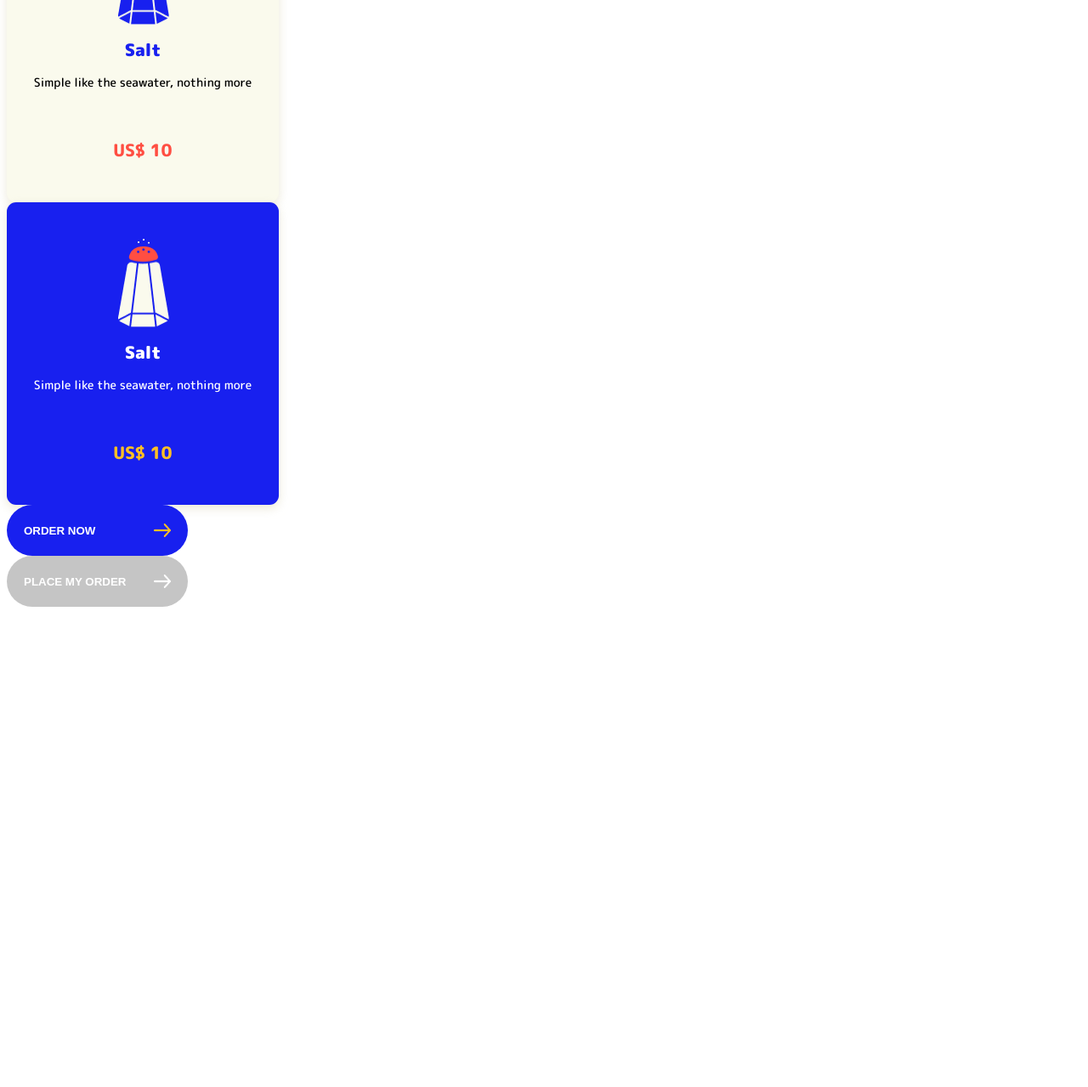
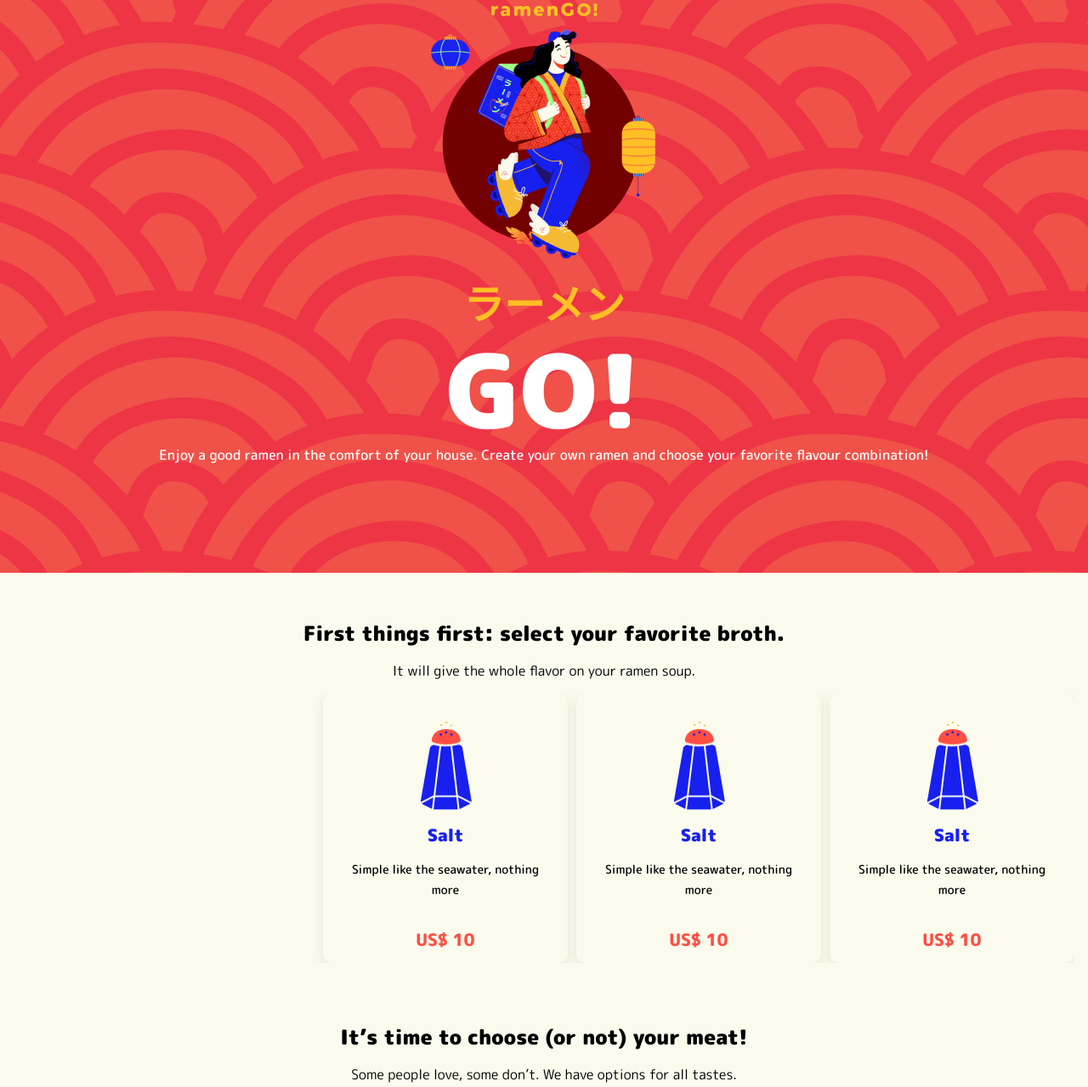
Before and after one commit to ugabb/ramen-go, a website built with Vite: page index.html in a window 1280 px wide. Shown: the part 126-1405 px from the top of the page at 85% size. Before the commit the page ends 848 px from the top, so only its background shows below. Built offline with nearby package versions, Linux system fonts and the light colour scheme.

Commit message:
feat: add main page

```diff
--- a/index.html
+++ b/index.html
@@ -7,13 +7,35 @@
   <meta name="viewport" content="width=device-width, initial-scale=1.0" />
   <link rel="stylesheet" href="./src/styles/button.css" />
   <link rel="stylesheet" href="./src/styles/card.css" />
+  <link rel="stylesheet" href="./src/styles/carousel.css" />
   <link rel="stylesheet" href="./src/style.css" />
+  <link rel="stylesheet" href="node_modules/@glidejs/glide/dist/css/glide.core.min.css">
+  <link rel="stylesheet" href="./node_modules/@splidejs/splide/dist/css/splide-core.min.css">
+
+  <!-- <link rel="stylesheet" href="node_modules/@glidejs/glide/dist/css/glide.theme.min.css"> -->
   <title>Ramen Go</title>
 </head>
 
 <body>
-  <div>
+  <main>
+    <div class="home">
+      <img src="/ramen-go-logo.png" alt="Ramen Go logo">
+      <img src="/Ilustracao.png" alt="Ramen Go logo">
+      <h2 class="ramen">ラーメン</h2>
+      <h1 class="go-title">GO!</h1>
+      <p class="home-description">Enjoy a good ramen in the comfort of your house. Create your own ramen and choose your
+        favorite flavour
+        combination!</p>
+    </div>
 
+
+    <div class="select">
+      <h4>First things first: select your favorite broth.</h4>
+      <p>It will give the whole flavor on your ramen soup. </p>
+      <section class="splide broth-slider" aria-label="Broth Slider">
+        <div class="splide__track">
+          <ul class="splide__list">
+            <li class="splide__slide">
               <div class="card-primary">
                 <div class="card-content">
                   <img class="card-image" src="/assets/salt/inactive.png" alt="ramen" />
@@ -22,25 +44,88 @@
                 </div>
                 <p class="card-price">US$ 10</p>
               </div>
-    <div class="card-secondary">
+            </li>
+            <li class="splide__slide">
+              <div class="card-primary">
                 <div class="card-content">
-        <img class="card-image" src="/assets/salt/active.png" alt="ramen" />
+                  <img class="card-image" src="/assets/salt/inactive.png" alt="ramen" />
                   <h1 class="card-title">Salt</h1>
                   <p class="card-description">Simple like the seawater, nothing more </p>
                 </div>
                 <p class="card-price">US$ 10</p>
               </div>
+            </li>
+            <li class="splide__slide">
+              <div class="card-primary">
+                <div class="card-content">
+                  <img class="card-image" src="/assets/salt/inactive.png" alt="ramen" />
+                  <h1 class="card-title">Salt</h1>
+                  <p class="card-description">Simple like the seawater, nothing more </p>
+                </div>
+                <p class="card-price">US$ 10</p>
+              </div>
+            </li>
+          </ul>
+        </div>
+      </section>
+    </div>
 
-    <button class="btn-primary">
-      <p>order now</p>
-      <img src="/assets/arrow-yellow.png" alt="">
-    </button>
+
+    <div class="select">
+      <h4>It’s time to choose (or not) your meat!</h4>
+      <p>Some people love, some don’t. We have options for all tastes.</p>
+      <section class="splide meat-slider" aria-label="Meat Slider">
+        <div class="splide__track">
+          <ul class="splide__list">
+            <li class="splide__slide">
+              <div class="card-primary">
+                <div class="card-content">
+                  <img class="card-image" src="/assets/salt/inactive.png" alt="ramen" />
+                  <h1 class="card-title">Salt</h1>
+                  <p class="card-description">Simple like the seawater, nothing more </p>
+                </div>
+                <p class="card-price">US$ 10</p>
+              </div>
+            </li>
+            <li class="splide__slide">
+              <div class="card-primary">
+                <div class="card-content">
+                  <img class="card-image" src="/assets/salt/inactive.png" alt="ramen" />
+                  <h1 class="card-title">Salt</h1>
+                  <p class="card-description">Simple like the seawater, nothing more </p>
+                </div>
+                <p class="card-price">US$ 10</p>
+              </div>
+            </li>
+            <li class="splide__slide">
+              <div class="card-primary">
+                <div class="card-content">
+                  <img class="card-image" src="/assets/salt/inactive.png" alt="ramen" />
+                  <h1 class="card-title">Salt</h1>
+                  <p class="card-description">Simple like the seawater, nothing more </p>
+                </div>
+                <p class="card-price">US$ 10</p>
+              </div>
+            </li>
+          </ul>
+        </div>
+      </section>
+    </div>
+
+
+    <div class="button-container-center">
       <button class="btn-secondary">
         <p>Place my order</p>
         <img src="/assets/arrow-white.png" alt="">
       </button>
     </div>
+
+  </main>
+
+
+
   <script type="module" src="/src/main.ts"></script>
+  <script src="path-to-the-file/splide.min.js"></script>
 </body>
 
 </html>
--- a/package.json
+++ b/package.json
@@ -9,7 +9,11 @@
     "preview": "vite preview"
   },
   "devDependencies": {
+    "@types/glidejs__glide": "^3.6.5",
     "typescript": "^5.2.2",
     "vite": "^5.2.0"
+  },
+  "dependencies": {
+    "@glidejs/glide": "^3.6.1"
   }
 }
--- a/src/main.ts
+++ b/src/main.ts
@@ -1,24 +1,34 @@
-import './style.css'
-import typescriptLogo from './typescript.svg'
-import viteLogo from '/vite.svg'
-import { setupCounter } from './counter.ts'
+import Splide from "@splidejs/splide";
 
-document.querySelector<HTMLDivElement>('#app')!.innerHTML = `
-  <div>
-    <a href="https://vitejs.dev" target="_blank">
-      <img src="${viteLogo}" class="logo" alt="Vite logo" />
-    </a>
-    <a href="https://www.typescriptlang.org/" target="_blank">
-      <img src="${typescriptLogo}" class="logo vanilla" alt="TypeScript logo" />
-    </a>
-    <h1>Vite + TypeScript</h1>
-    <div class="card">
-      <button id="counter" type="button"></button>
-    </div>
-    <p class="read-the-docs">
-      Click on the Vite and TypeScript logos to learn more
-    </p>
-  </div>
-`
+let brothSlider = new Splide(".broth-slider", {
+  perPage: 1,
+  gap: "0",
+  omitEnd: true,
+  focus: "center",
+  drag: "free",
+  snap: true,
+  arrows: false,
+  classes: {
+    pagination: "splide__pagination carousel-dot-container",
+    page: "splide__pagination__page carousel-dot",
+  },
+});
 
-setupCounter(document.querySelector<HTMLButtonElement>('#counter')!)
+brothSlider.mount();
+
+
+let meatSlider = new Splide(".meat-slider", {
+  perPage: 1,
+  gap: "0",
+  omitEnd: true,
+  focus: "center",
+  drag: "free",
+  snap: true,
+  arrows: false,
+  classes: {
+    pagination: "splide__pagination carousel-dot-container",
+    page: "splide__pagination__page carousel-dot",
+  },
+});
+
+meatSlider.mount();
--- a/src/style.css
+++ b/src/style.css
@@ -1,18 +1,84 @@
 @import url('https://fonts.googleapis.com/css2?family=M+PLUS+Rounded+1c:wght@100;300;400;500;700;800;900&family=Roboto:wght@400;700&display=swap');
+@import url("./styles/variables.css");
 
-:root{
+* {
   box-sizing: border-box;
   padding: 0;
   margin: 0;
+}
+
+body {
+  font-family: "M PLUS Rounded 1c", sans-serif;
+  background-color: var(--bg-color);
+  /* background-color: #ccc; */
+}
+
+main {
+  display: flex;
+  flex-direction: column;
+}
+
+.home {
+  display: flex;
+  align-items: center;
+  justify-content: center;
+  gap: 16px;
+  height: 100vh;
+  flex-direction: column;
+
+  padding: 20px 30px;
+
+  background-image: url("/assets/red-pattern.png");
+}
+
+.ramen {
+  font-size: 48px;
+  font-weight: 900;
+  color: var(--yellow-color);
+}
+
+.go-title {
+  font-size: 120px;
+  font-weight: 900;
+  line-height: 100px;
+  color: var(--white);
+}
+
+.home-description {
+  font-family: Rounded Mplus 1c;
+  font-size: 16px;
+  font-weight: 500;
+  line-height: 20px;
+  text-align: center;
+  color: var(--white);
+}
+
+.select {
+  display: flex;
+  flex-direction: column;
+  gap: 16px;
+  margin-top: 40px;
+  padding: 16px;
+}
+
+.select h4 {
+  font-size: 24px;
+  font-weight: 900;
+  line-height: 31px;
+  text-align: center;
+}
+
+.select p {
+  font-size: 16px;
+  font-weight: 400;
+  line-height: 24px;
+  text-align: center;
+}
 
 
-  --black-color: #000000;
-  --blue-color: #1820EF;
-  --red-color: #FF4E42;
-  --yellow-color: #FFC024;
-  --off-white-color: #FAFAED;
+.button-container-center {
+  display: flex;
+  justify-content: center;
+  align-items: center;
+  margin: 40px 0;
 }
-
-body{
-  font-family: "M PLUS Rounded 1c", sans-serif;
-}
--- a/src/styles/card.css
+++ b/src/styles/card.css
@@ -68,7 +68,7 @@
     gap: 18px;
     padding: 20px 16px;
 
-    width: 288px;
+    width: 100%;
     height: 316px;
 
     border-radius: 11px;
@@ -77,6 +77,10 @@
     background-color: var(--blue-color);
 
     box-shadow: 0px 4px 12px 0px #E0DBBF99;
+
+    @media screen and (min-width: 768px){
+        width: 288px;
+    }
 }
 
 .card-secondary .card-image {
--- /dev/null
+++ b/src/styles/carousel.css
@@ -0,0 +1,27 @@
+@import url("./variables.css");
+
+
+.carousel-dot-container {
+    display: flex;
+    gap: 1rem;
+}
+.carousel-dot {
+    width: 12px;
+    height: 12px;
+    border-radius: 100%;
+    border: none;
+    background-color: var(--sand-color);
+}
+
+.is-active[aria-selected="true"]{
+    background-color: var(--red-color);
+    width: 36px;
+    height: 12px;
+    border-radius: 8px;
+    transition: all 0.3s ease-in-out;
+}
+
+.splide__list{
+    display: flex;
+    gap: 10px;
+}
```
Also changed, not shown: components.html (added, +37 -0 lines), public/Ilustracao.png (added), public/assets/red-pattern.png (added), public/ramen-go-logo.png (added), 2 other files. Lines whose indentation alone changed are shown as unchanged.
